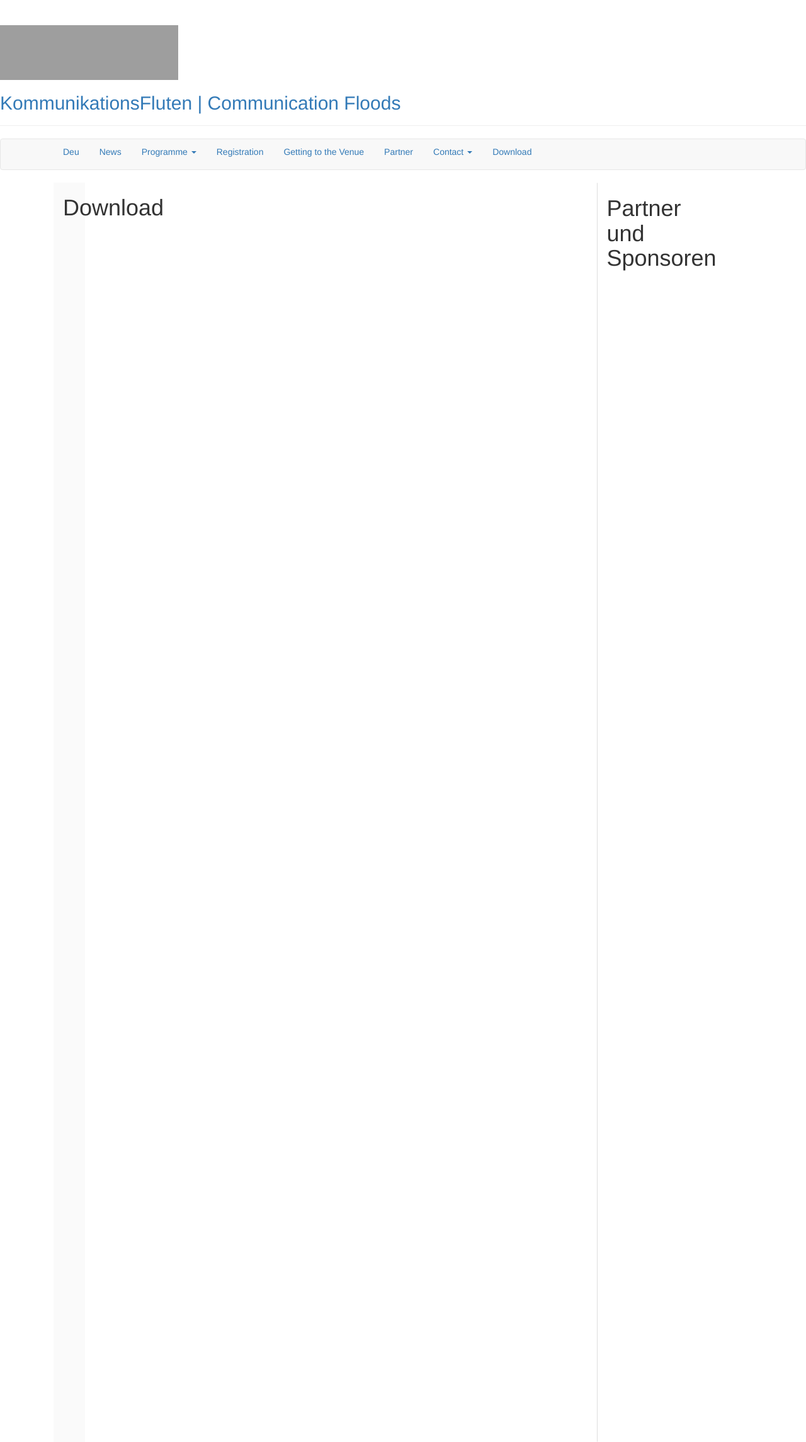
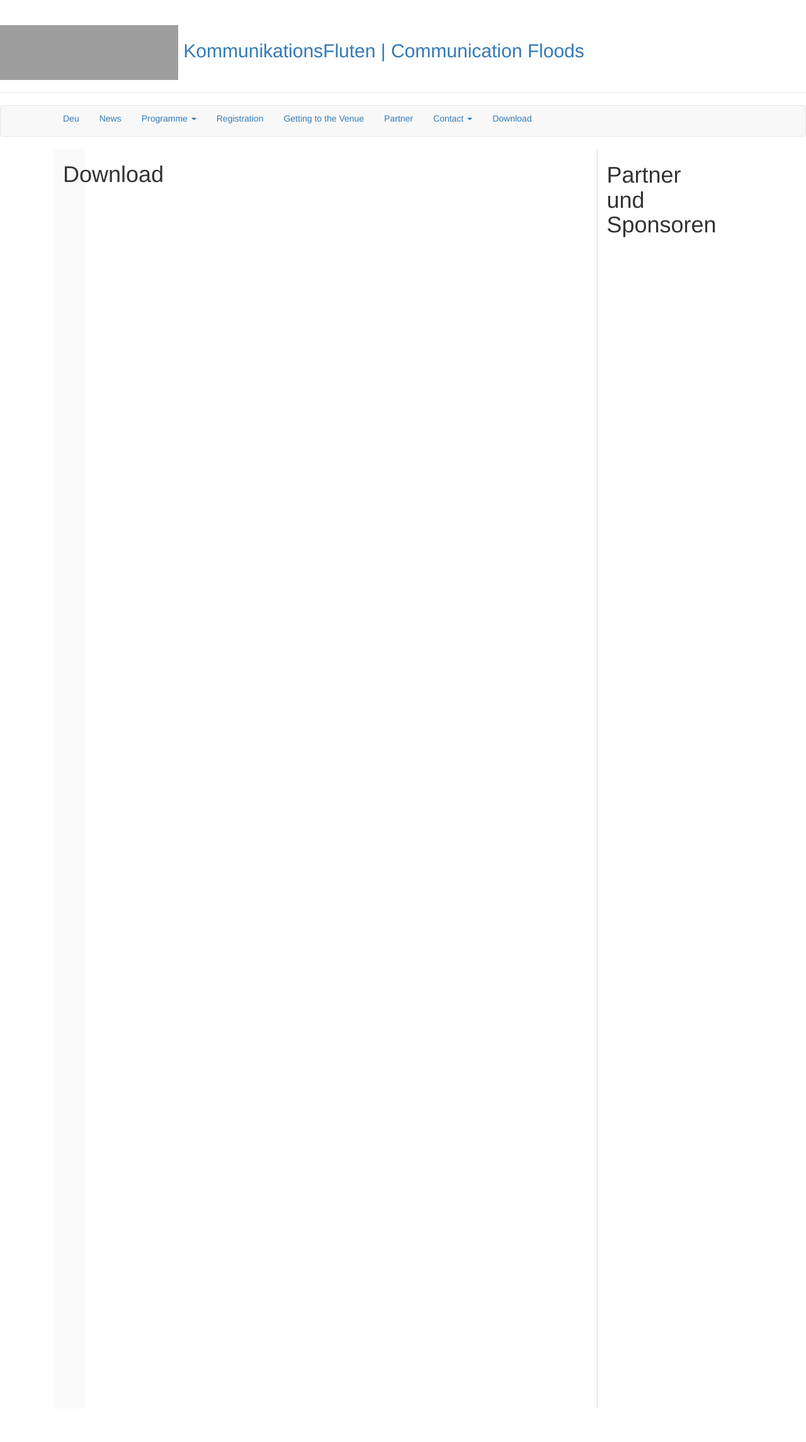
Before and after one commit to susedev/test, a Jekyll site: the page built from download.html, in a window 1280 px wide. Shown: the whole page at 63% size. Built offline with Jekyll 4.4.1, drawn with Linux system fonts in a browser that asks for light colours; nearby versions of some CDN libraries; after the commit the page ends 2237 px from its top, so only the background shows below that; grey boxes are pictures that could not be loaded.

Commit message:
Update base.html

```diff
--- a/_layouts/base.html
+++ b/_layouts/base.html
@@ -9,8 +9,8 @@
 
 <body>
       <div class="page-header">
-                     <a href="http://www.eijc.eu/de/" target="blank_"><img class=" size-full; float: left; " src="https://raw.githubusercontent.com/EIJC/data/gh-pages/media/eijc-logo-klein.jpg" width="283" height="87" /></a>
-                    <h2><a href="{{ site.base_url }}/">KommunikationsFluten | Communication Floods</a></h2>
+                    <h2><a href="http://www.eijc.eu/de/" target="blank_"><img class=" size-full; float: left; " src="https://raw.githubusercontent.com/EIJC/data/gh-pages/media/eijc-logo-klein.jpg" width="283" height="87" /></a>
+                    <a href="{{ site.base_url }}/">KommunikationsFluten | Communication Floods</a></h2>
       </div>
 
 
```
